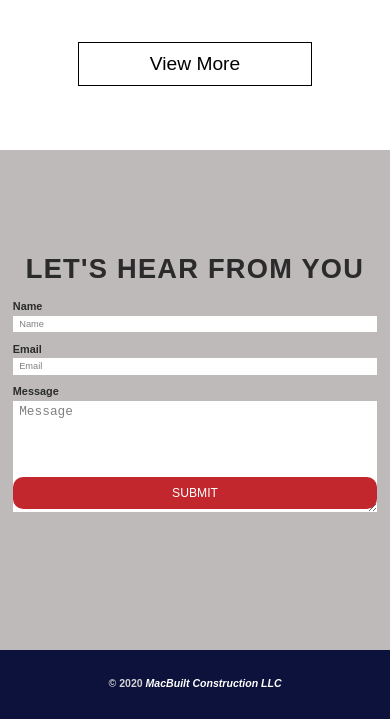
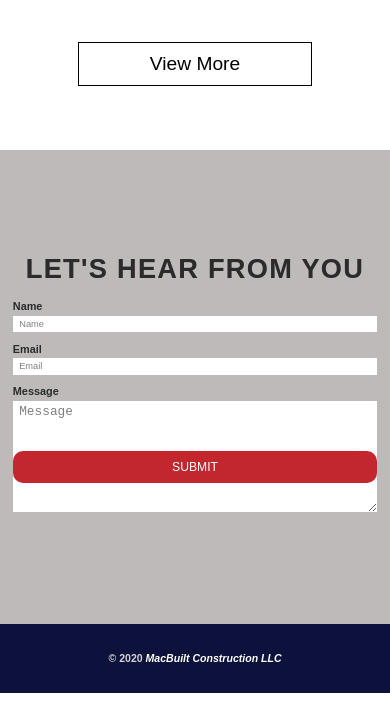
Before and after one commit to BrandonSaravia/MacBuilt-Roofing, a website: page index.html in a window 390 px wide. Shown: the part 2660-3379 px from the top of the page. After the commit the page ends 3353 px from the top, so only its background shows below. Drawn offline with Linux system fonts and the light colour scheme.

Commit message:
fixed recapcha location when resized to mobile

```diff
--- a/sass/base/_base.scss
+++ b/sass/base/_base.scss
@@ -73,9 +73,12 @@ body{
 	box-sizing: border-box;
 	font-family: sans-serif;
     font-weight: 400;
-    line-height: 1.7;
-	padding: 3rem 3rem 0 3rem;
+	line-height: 1.7;
 	@include respond(tab-land) {
 		padding: 0;
 	}
+
+	&::-webkit-scrollbar {
+		display: none;
+	}
 }
--- a/sass/components/_buttons.scss
+++ b/sass/components/_buttons.scss
@@ -72,6 +72,13 @@
         border: 0;
         background-color: #C1272D;
         font-size: 1.9rem;
+
+        @include respond(desktop) {
+            margin-top: -17rem;
+        }
+        @include respond(tab-port) {
+            margin-top: -19rem;
+        }
     }
 }
 
```
Also changed, not shown: css/style.css.
